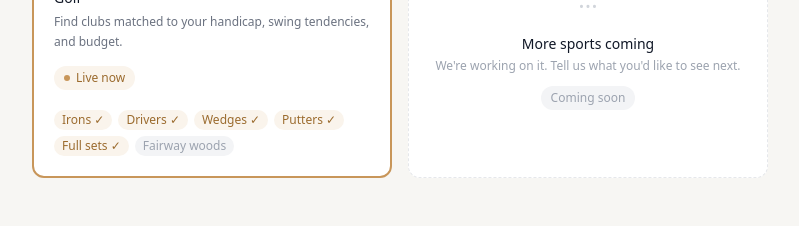
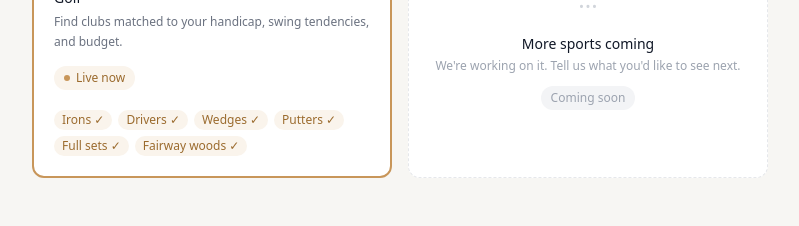
Before and after one commit to kghidella-real/gear-finder, a React (Vite) app: page / in a window 1280 px wide. Shown: the part 820-1046 px from the top of the page, without its empty margins (240-1039 px from the left). Built offline with nearby package versions, Linux system fonts and the light colour scheme.

Commit message:
Update HomePage.jsx

```diff
--- a/src/pages/HomePage.jsx
+++ b/src/pages/HomePage.jsx
@@ -35,7 +35,7 @@ export default function HomePage() {
     { label: 'Wedges', live: true },
     { label: 'Putters', live: true },
     { label: 'Full sets', live: true },
-    { label: 'Fairway woods', live: false },
+    { label: 'Fairway woods', live: true },
   ]
 
   return (
```
